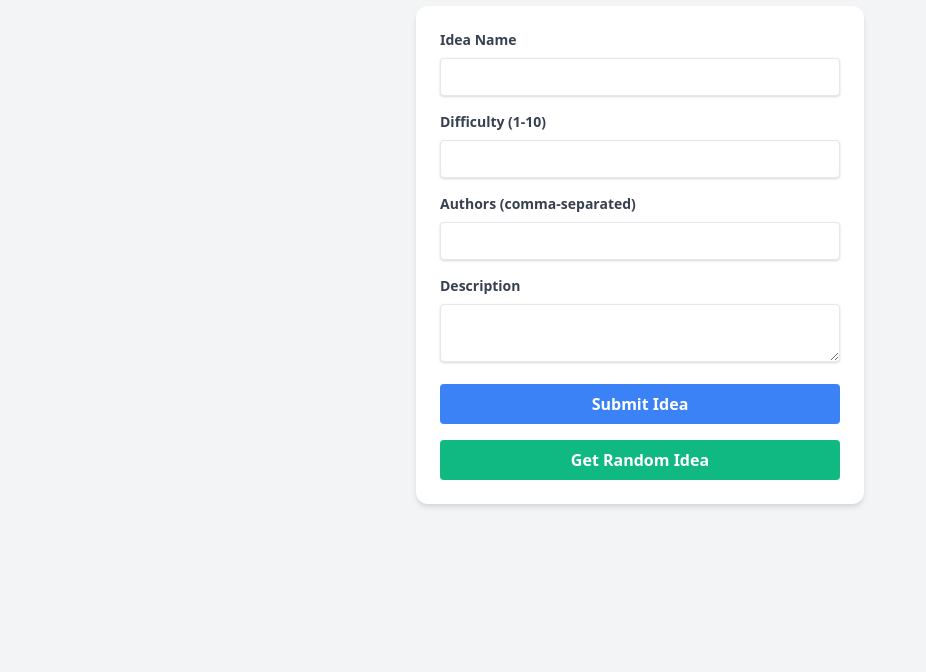
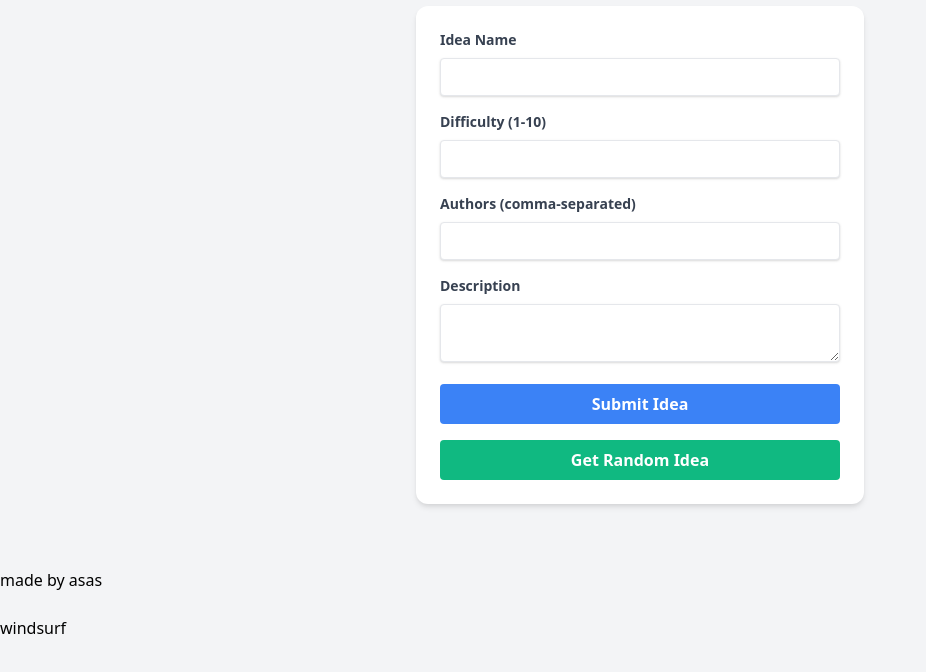
Before and after one commit to asavschaeffer/app-app, a website: page public/index.html in a window 1280 px wide. Shown: the part 98-770 px from the top of the page, without its empty margins (0-926 px from the left). Drawn offline with nearby package versions, Linux system fonts and the light colour scheme.

Commit message:
Added credits to index.html

```diff
--- a/public/index.html
+++ b/public/index.html
@@ -9,5 +9,6 @@
 <body class="bg-gray-100">
     <div id="root"></div>
     <script src="/static/js/main.js"></script>
+    <div><p>made by asas </p><br>windsurf</p></div>
 </body>
 </html>
```
